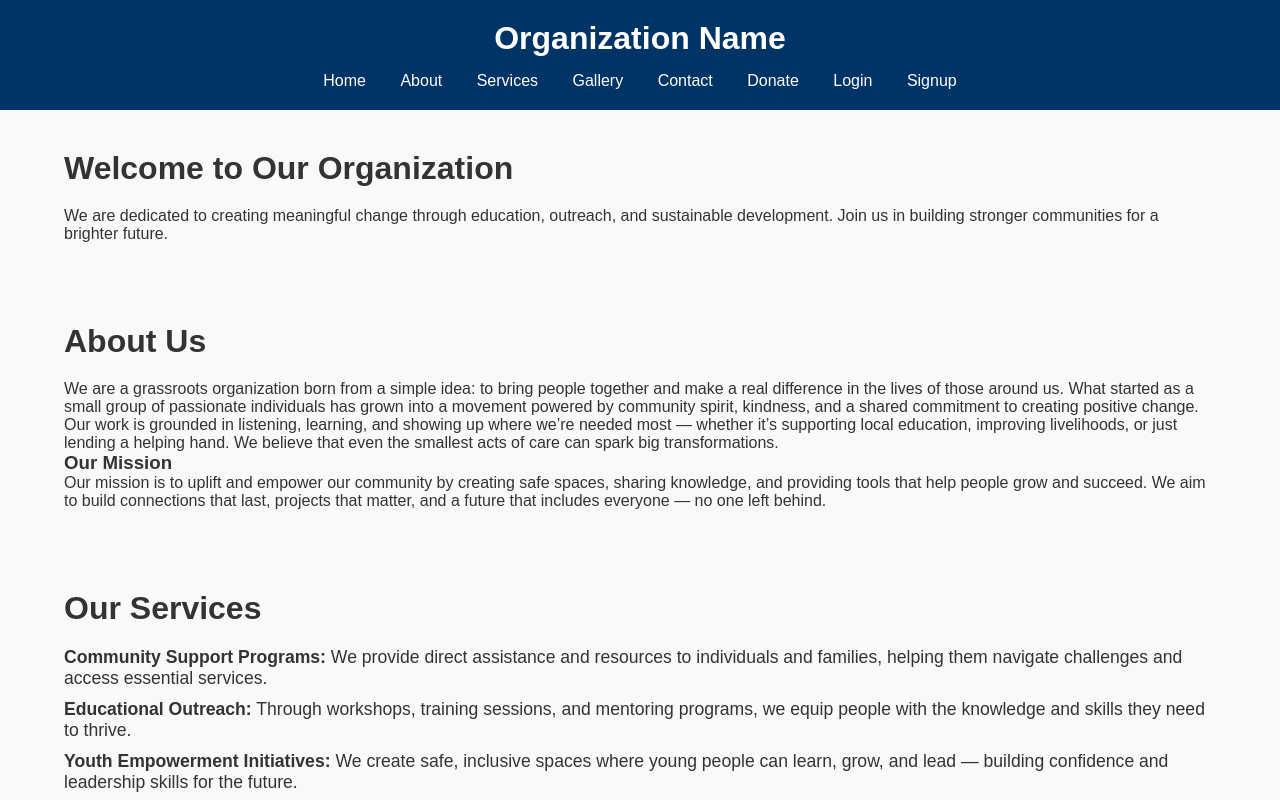
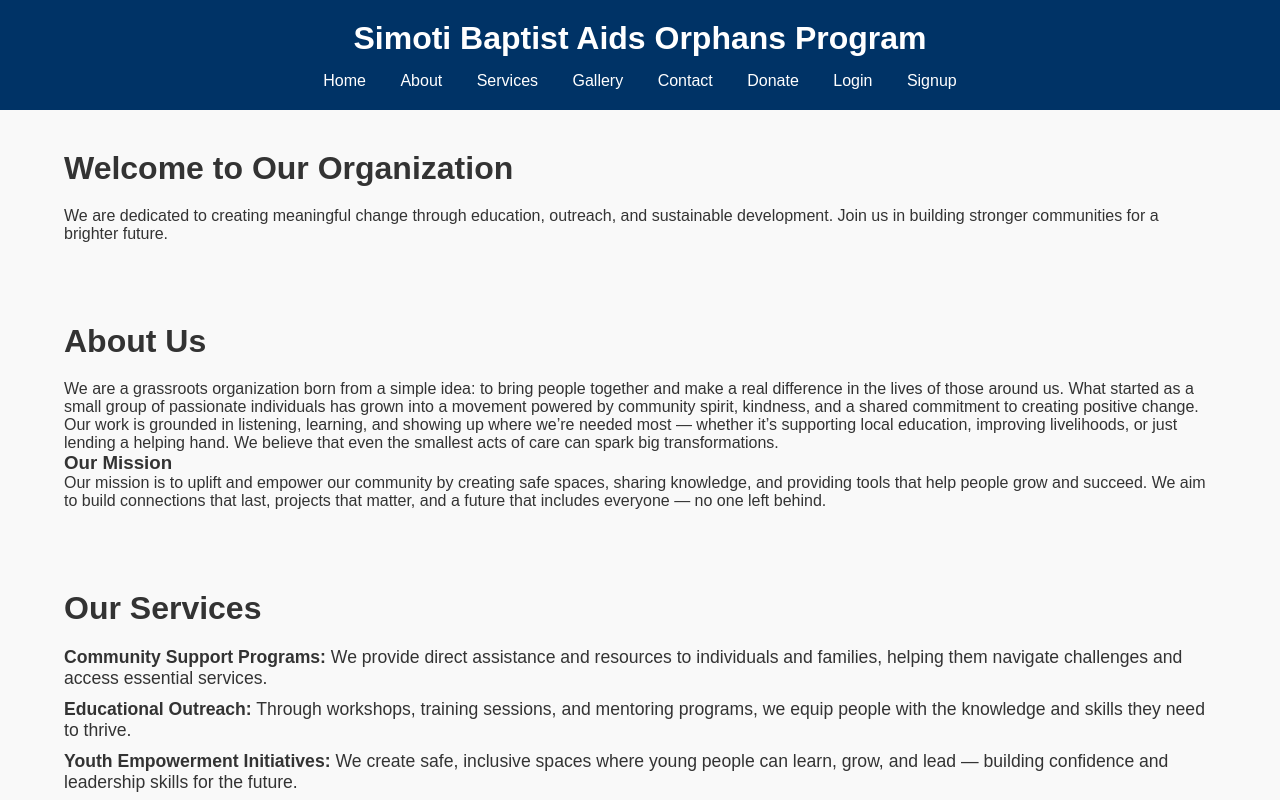
Before and after one commit to RonoHarii/SBAOP, a plain HTML site: page index.html in a window 1280 px wide. Shown: the top 800 px of the page. Drawn offline with Linux system fonts and the light colour scheme.

Commit message:
Update index.html

```diff
--- a/index.html
+++ b/index.html
@@ -10,7 +10,7 @@
   <!-- Header -->
   <header>
     <div class="container">
-      <h1>Organization Name</h1>
+      <h1>Simoti Baptist Aids Orphans Program</h1>
       <nav>
         <a href="#home">Home</a>
         <a href="#about">About</a>
```
